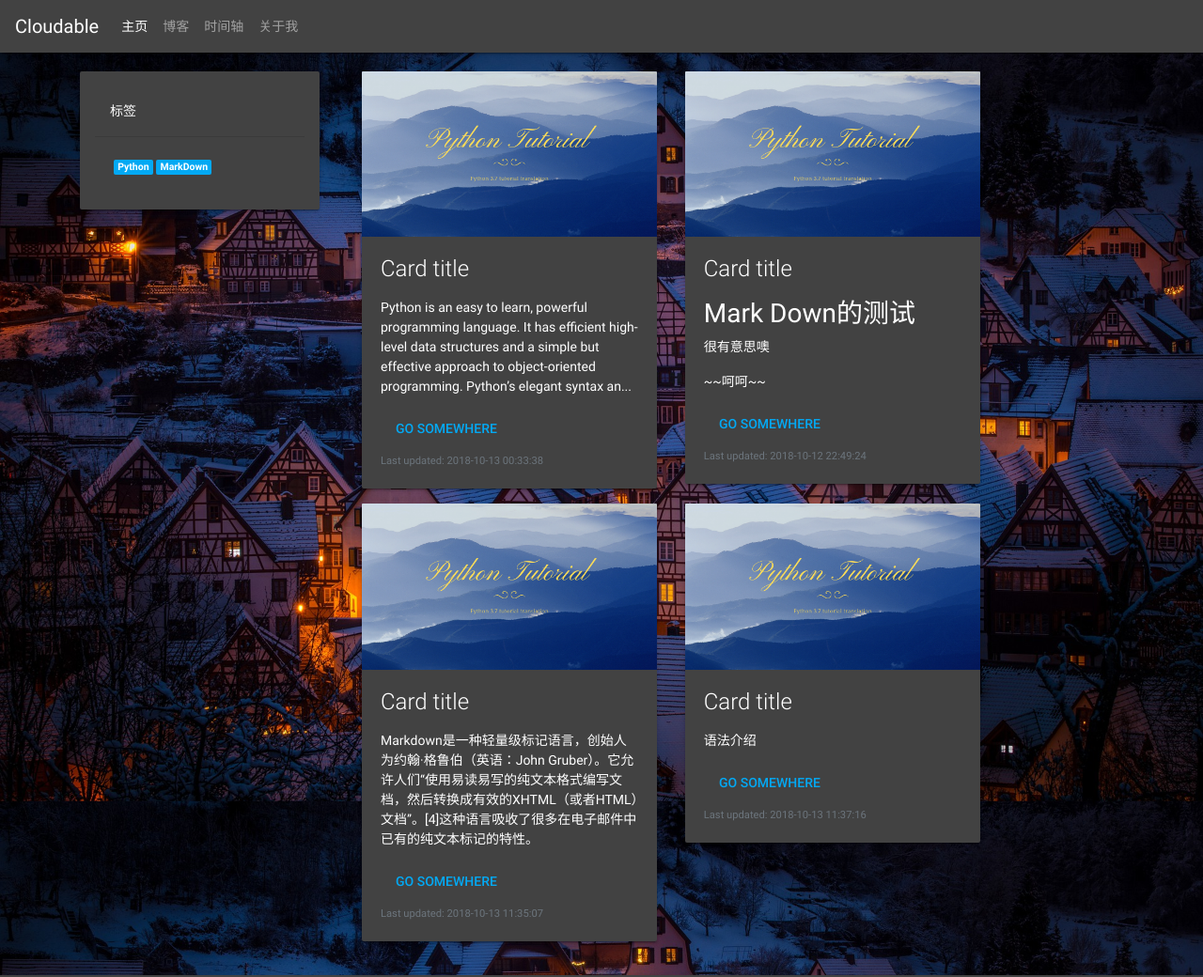
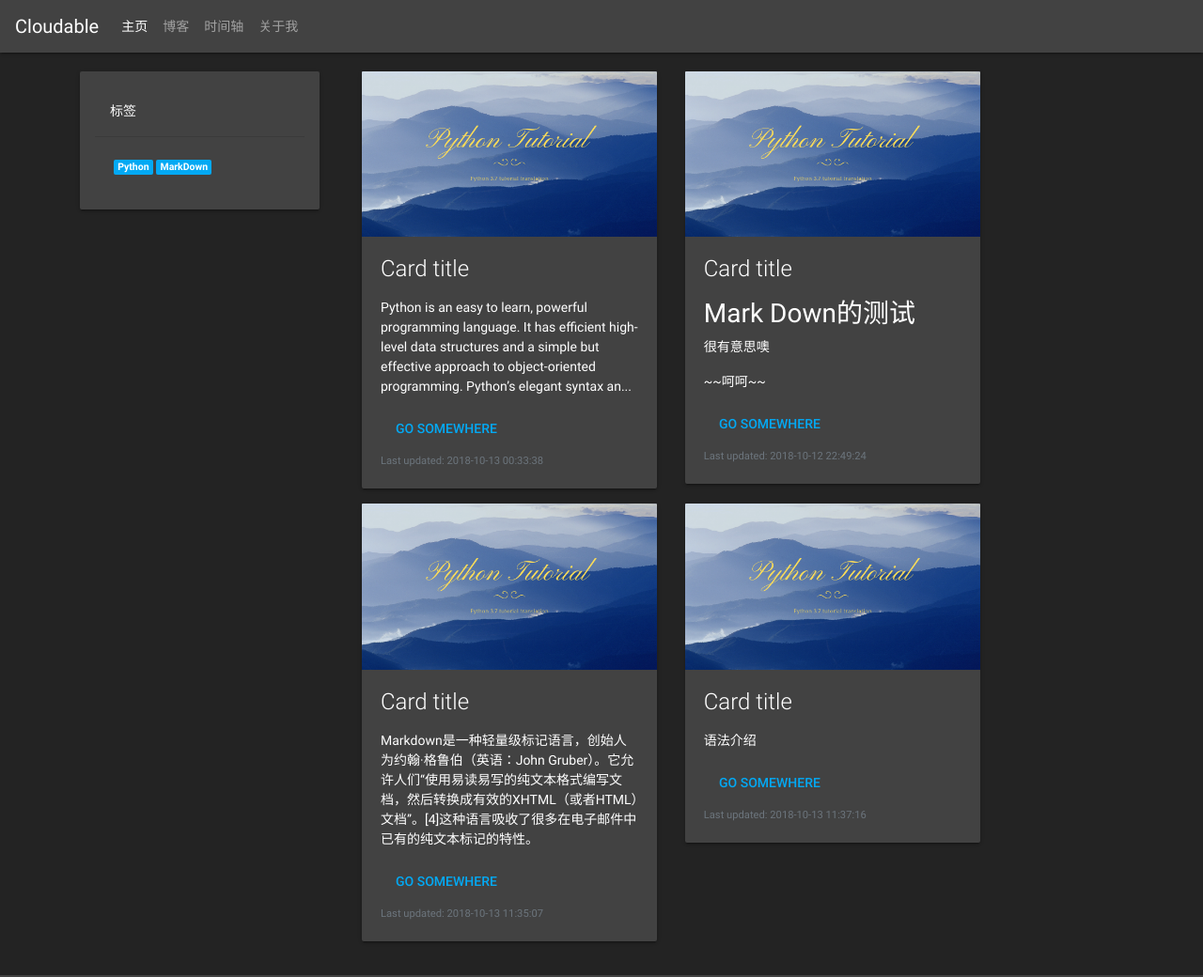
Before and after one commit to CloudSen/RedQueen, a Django app: page /cloudsen_blog/blog/ in a window 1280 px wide. Shown: the top 1040 px of the page at 94% size. Run offline with Django 4.2, Linux system fonts and the light colour scheme; data comes from the database, SQL or seed files in the repository; some libraries are stand-ins or nearby versions.

Commit message:
页面微调，只有首页使用背景图片，其他页面使用纯色。

```diff
--- a/cloudsen_blog/static/cloudsen_blog/css/base.css
+++ b/cloudsen_blog/static/cloudsen_blog/css/base.css
@@ -6,8 +6,6 @@ body {
     height: 100%;
     display: flex;
     flex-direction: column;
-    background: url("../imgs/wallpaper-dark.jpg") repeat;
-    background-size: cover;
 }
 
 main {
--- a/cloudsen_blog/static/cloudsen_blog/css/cloudsen-index.css
+++ b/cloudsen_blog/static/cloudsen_blog/css/cloudsen-index.css
@@ -1,3 +1,9 @@
+body {
+    background: url("../imgs/wallpaper-dark.jpg") repeat;
+    background-size: cover;
+    background-color: #000;
+}
+
 #hello-world {
     position: absolute;
     left: 50%;
--- /dev/null
+++ b/cloudsen_blog/static/cloudsen_blog/js/blog.js
@@ -0,0 +1,6 @@
+$(function () {
+    let body = $('body')
+    // 只有首页有背景图片，其他页面使用纯色
+    body.css('background','')
+    body.css('background-color', '#232323')
+});
```
Also changed, not shown: cloudsen_blog/static/cloudsen_blog/css/blog.css (added), cloudsen_blog/static/cloudsen_blog/js/cloudsen-index.js (renamed from cloudsen_blog/static/cloudsen_blog/js/cloudsen-home.js).
